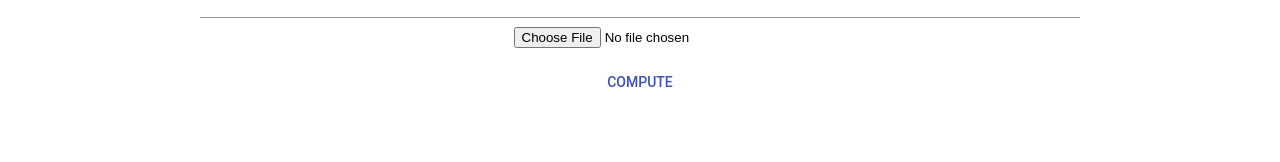
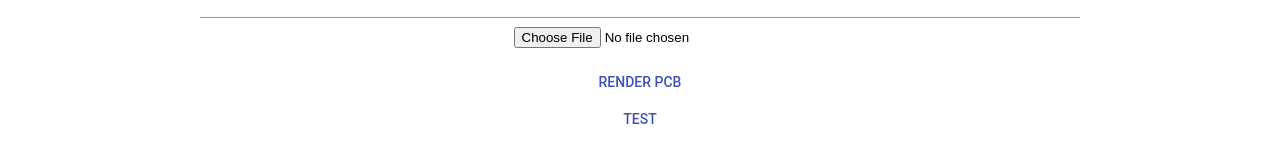
Before and after one commit to ethanmpeterson/qhacks-react-frontend, a React (Create React App) app in the folder qhacks/: page / in a window 1280 px wide. Shown: the part 334-496 px from the top of the page. Built offline with nearby package versions, Linux system fonts and the light colour scheme.

Commit message:
fixed some errors with compute endpoint request

```diff
--- a/qhacks/src/App.js
+++ b/qhacks/src/App.js
@@ -8,8 +8,12 @@ import Button from '@material-ui/core/Button';
 import axios from 'axios';
 import base64 from 'base64-img';
 
+const baseURL = "http://localhost:3000/"
+
 const endpoint = "http://localhost:3000/upload"
+const computeEnd = "http://localhost:3000/compute/"
 
+const test = baseURL + "compute?min_dist=1&min_width=1&voltage=1&current=1"
 
 class App extends Component {
   constructor(props) {
@@ -44,6 +48,25 @@ class App extends Component {
         }
       });
 
+      //const query = baseURL + "compute?min_dist=" + this.state.min_dist + "&min_width=" + this.state.min_width + "&voltage=" + this.state.voltage + "&current=" + this.state.current;
+  }
+
+  handleCompute = () => {
+    console.log("Compute clicked")
+    console.log(this.state);
+    axios.post("http://localhost:3000/compute/", {
+      min_dist: this.state.min_dist,
+      min_width: this.state.min_width,
+      voltage: this.state.voltage,
+      current: this.state.current
+    }).then(response => {
+      console.log(response);
+      this.setState({
+        viableCurrent: response.data.currentRating
+      });
+    }).catch(function (err) {
+      console.log(err);
+    });
   }
 
   handleClick = () => {
@@ -119,7 +142,13 @@ class App extends Component {
         </div>
         <div>
           <p></p>
-          <Button color='primary' onClick={this.handleUpload}>Compute</Button>
+          <Button color='primary' onClick={this.handleUpload}>Render PCB</Button>
+        </div>
+        <div>
+          <Button color='primary' onClick={this.handleCompute}>TEST</Button>
+        </div>
+        <div>
+          {this.state.viableCurrent ? <p>Viable Current: {this.state.viableCurrent}</p>: null}
         </div>
         {
           this.state.displayImage ?
```
